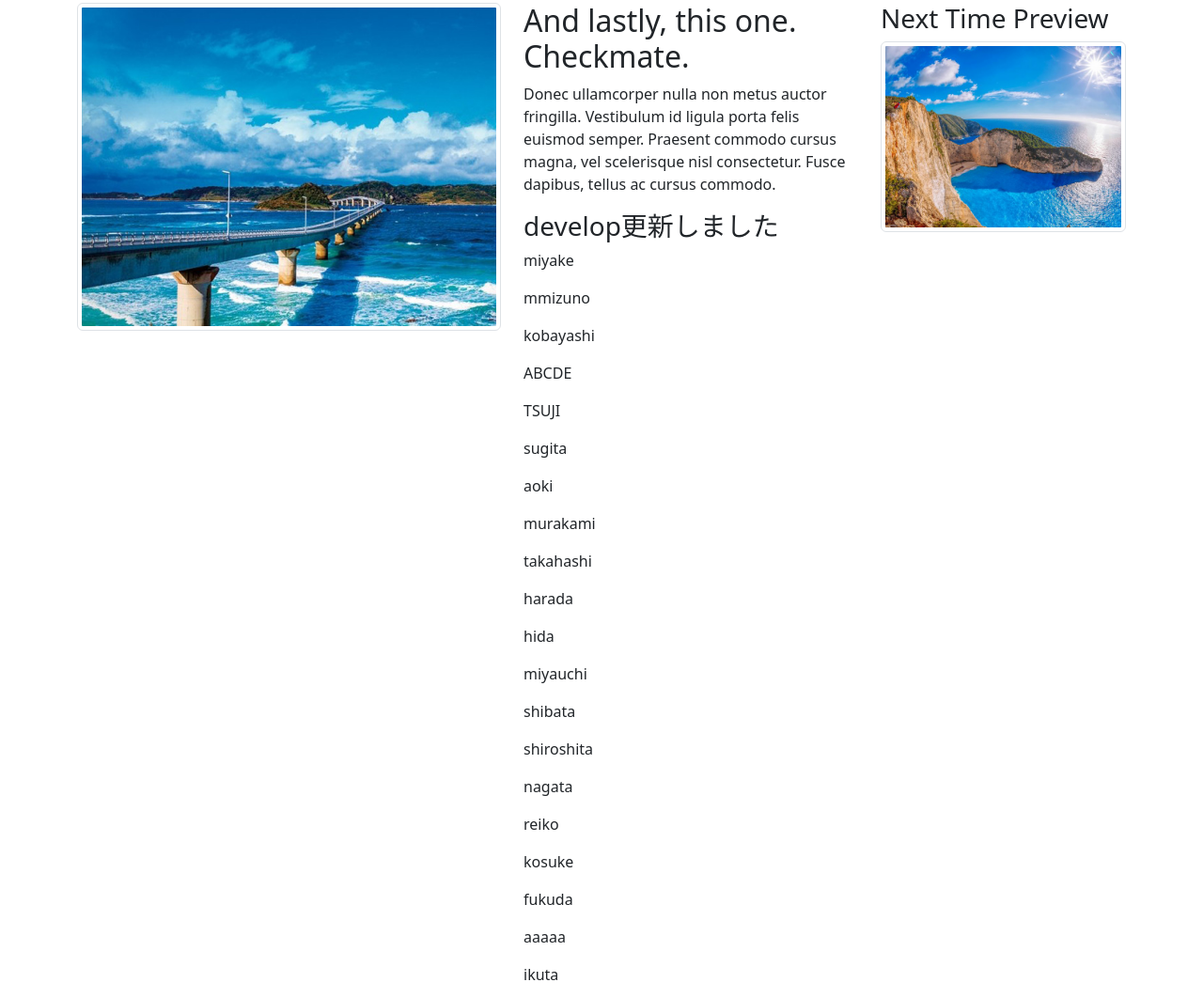
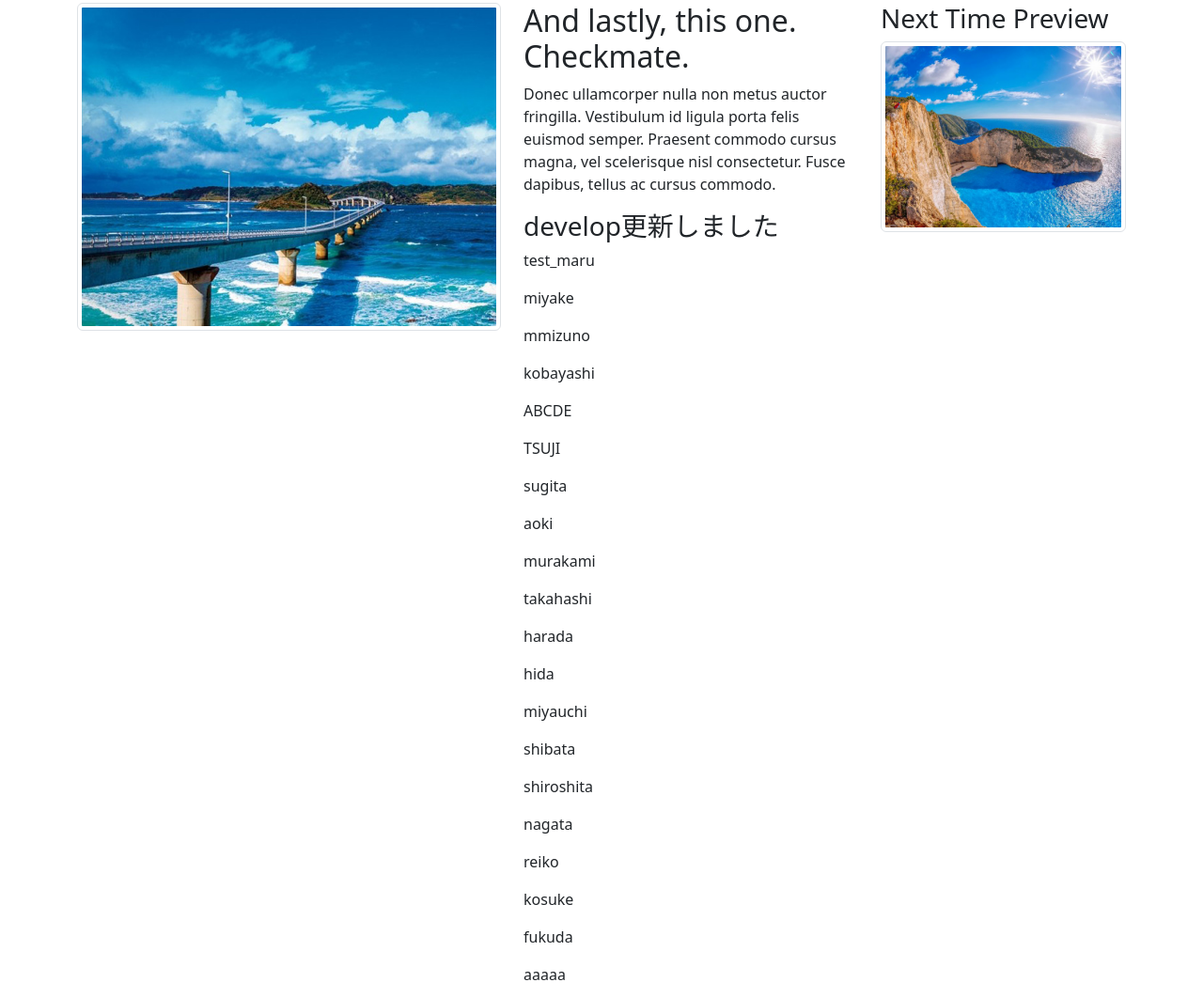
Before and after one commit to zd1T08/GitHubPractice, a plain HTML site: page index.html in a window 1280 px wide. Shown: the part 1085-2147 px from the top of the page at 94% size. Drawn offline with Linux system fonts and the light colour scheme.

Commit message:
pullRectest2

```diff
--- a/index.html
+++ b/index.html
@@ -83,6 +83,7 @@
         <h2>And lastly, this one. Checkmate.</h2>
         <p>Donec ullamcorper nulla non metus auctor fringilla. Vestibulum id ligula porta felis euismod semper. Praesent commodo cursus magna, vel scelerisque nisl consectetur. Fusce dapibus, tellus ac cursus commodo.</p>
         <h3>develop更新しました</h3>
+        <p>test_maru</p>
         <p>miyake</p>
         <p>mmizuno</p>
         <p>kobayashi</p>
```
